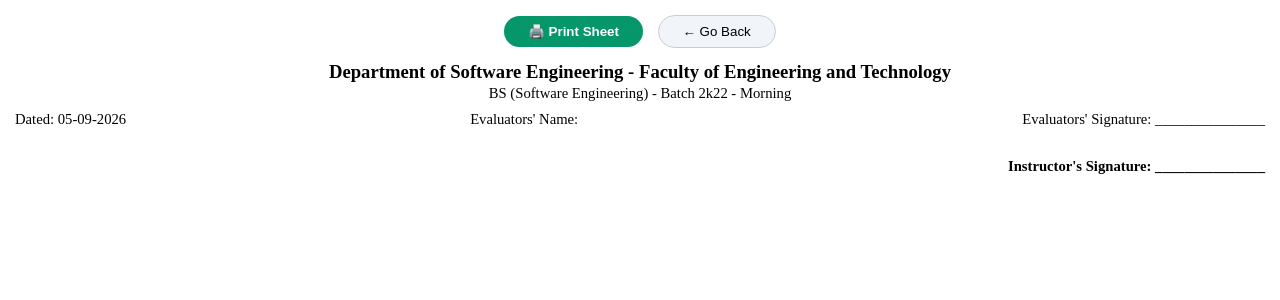
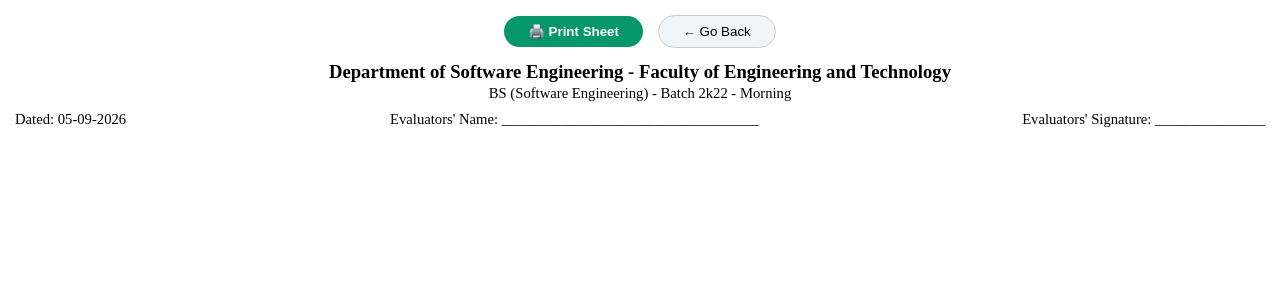
Before and after one commit to faheemcodes/fyp-management, a PHP site: template src/View/committee/print_sheet.php in a window 1280 px wide. Shown: the top 300 px of the page. Run offline with PHP 8.4, Linux system fonts and the light colour scheme; the template is opened without the code that fills it, so the values that code supplies are empty.

Commit message:
fix(presentation-sheets): leave evaluator name blank and remove bottom signature line

```diff
--- a/src/View/committee/print_sheet.php
+++ b/src/View/committee/print_sheet.php
@@ -74,13 +74,6 @@
             height: 25px; /* Scaled 1.25x */
         }
 
-        /* Signature */
-        .sig-line {
-            text-align: right;
-            margin-top: 20px;
-            font-size: 11pt; /* Scaled 1.25x */
-            font-weight: bold;
-        }
 
         /* ─── Print Button ─── */
         .no-print { text-align: center; margin-bottom: 12px; font-family: Arial, sans-serif; }
@@ -114,7 +107,6 @@
             table.sheet td { font-size: 8pt !important; }
             table.sheet th.vtext { height: 80px !important; width: 20px !important; font-size: 6.5pt !important; padding: 3px 1px !important; }
             table.sheet td.mark { width: 20px !important; height: 20px !important; }
-            .sig-line { font-size: 9pt !important; margin-top: 15px !important; }
 
             .no-print { display: none !important; }
 
@@ -165,7 +157,7 @@ $isMinimized = ($stage === 'Final Presentation' && isset($_GET['view']) && $_GET
 
 <div class="evaluator-row">
     <div>Dated: <?php echo date('d-m-Y'); ?></div>
-    <div>Evaluators' Name: <span style="text-decoration: underline;padding: 0 50px"><?php echo htmlspecialchars($committee['name'] ?? ''); ?></span></div>
+    <div>Evaluators' Name: ___________________________________</div>
     <div>Evaluators' Signature: _______________</div>
 </div>
 
@@ -328,7 +320,5 @@ $isMinimized = ($stage === 'Final Presentation' && isset($_GET['view']) && $_GET
 <?php endif; ?>
 </table>
 
-<div class="sig-line">Instructor's Signature: _______________</div>
-
 </body>
 </html>
--- a/src/View/coordinator/presentation_sheet_config.php
+++ b/src/View/coordinator/presentation_sheet_config.php
@@ -43,7 +43,7 @@ $totalCommittees = $totalCommittees ?? count($committeesGrouped ?? []);
             <i class="bi bi-check-circle-fill fs-5"></i>
         </div>
         <div class="small" style="font-size: 0.84rem; color: var(--text-secondary, #475569);">
-            <strong style="color: var(--text-primary, #1e293b);">Committee-Ready Evaluation Sheets:</strong> These sheets fetch the exact table layout used in the Committee portal. When you choose <strong>All Committees</strong>, each committee cleanly prints on its own page with its specific evaluators' names, signature line, and assigned student groups.
+            <strong style="color: var(--text-primary, #1e293b);">Committee-Ready Evaluation Sheets:</strong> These sheets fetch the exact table layout used in the Committee portal. When you choose <strong>All Committees</strong>, each committee cleanly prints on its own page with its committee number, evaluator blanks, and assigned student groups.
         </div>
     </div>
 </div>
```
Also changed, not shown: src/View/coordinator/presentation_sheet_print.php (+1 -17 lines).
